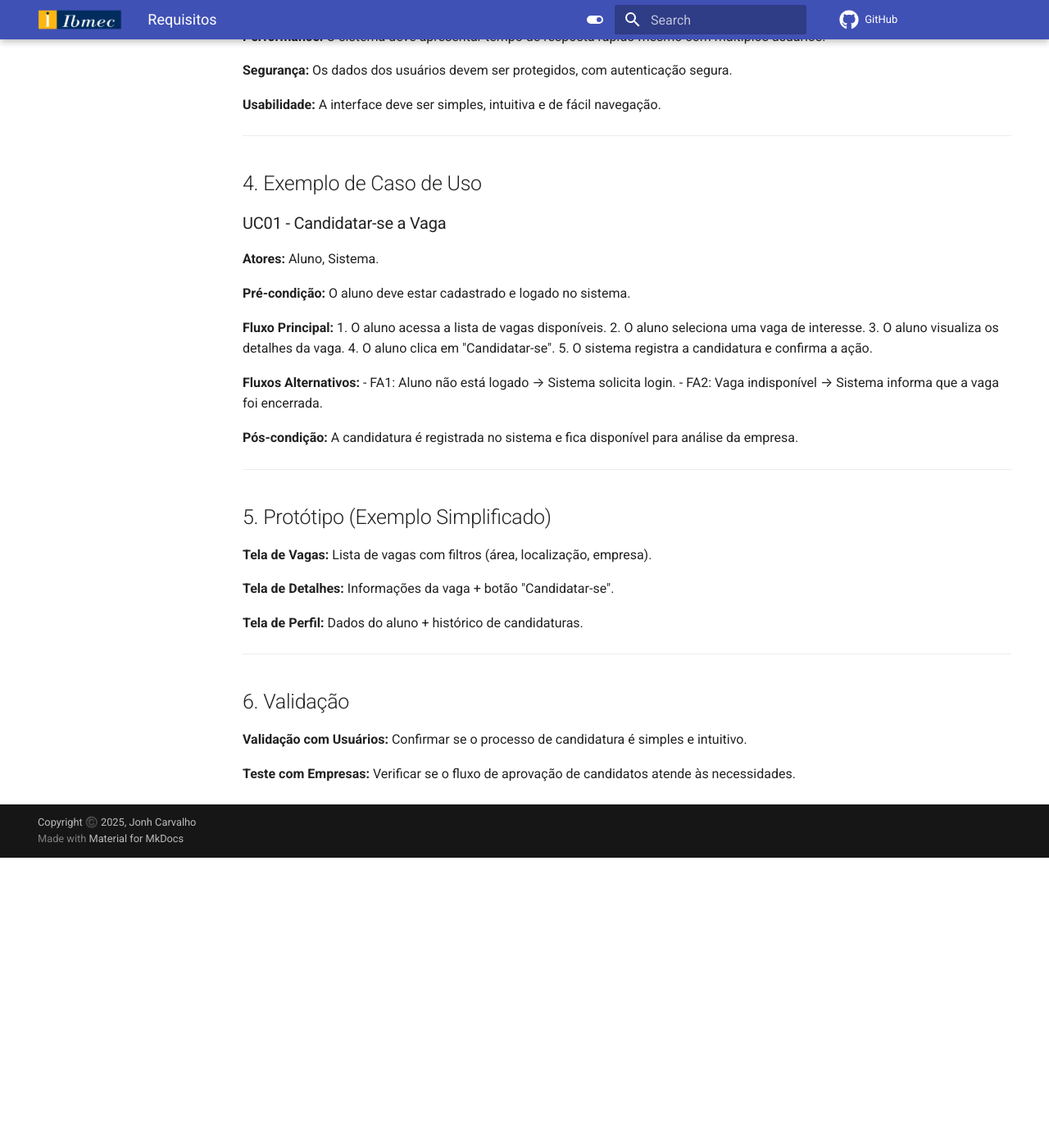
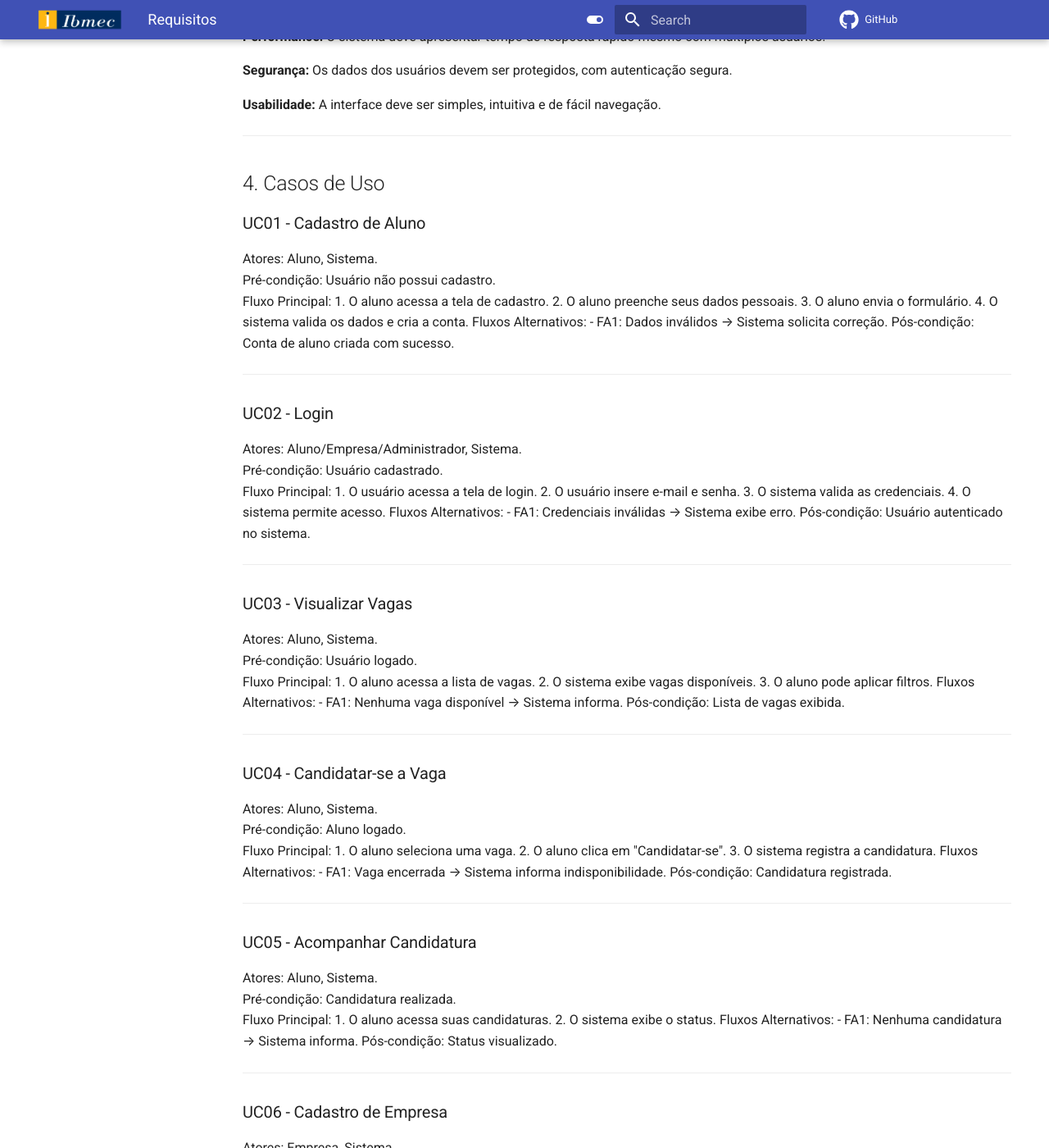
Before and after one commit to Projetos-de-Extensao/PBE_26.1_8001_IV, an MkDocs documentation site: the page built from docs/Elaboracao/requisitos.md, in a window 1280 px wide and 1400 px high, scrolled down 1289 px. Shown: the whole window at 82% size. Built offline with MkDocs 1.6.1 and Material for MkDocs 9.7.7, drawn with Linux system fonts in a browser that asks for light colours; comment, search, counter and statistics services are not loaded; before the commit the page ends 2335 px from its top, so only the background shows below that; some of the changed text lies outside the part shown.

Commit message:
adicionando mais casos de uso

```diff
--- a/docs/Elaboracao/requisitos.md
+++ b/docs/Elaboracao/requisitos.md
@@ -42,26 +42,137 @@ Sistema: Sistema de Gestão de Estágios
 
 ---
 
-## 4. Exemplo de Caso de Uso
+## 4. Casos de Uso
 
-### UC01 - Candidatar-se a Vaga
+### UC01 - Cadastro de Aluno
+Atores: Aluno, Sistema.
+Pré-condição: Usuário não possui cadastro.
+Fluxo Principal:
+1. O aluno acessa a tela de cadastro.
+2. O aluno preenche seus dados pessoais.
+3. O aluno envia o formulário.
+4. O sistema valida os dados e cria a conta.
+Fluxos Alternativos:
+- FA1: Dados inválidos → Sistema solicita correção.
+Pós-condição: Conta de aluno criada com sucesso.
 
-**Atores:** Aluno, Sistema.
+---
 
-**Pré-condição:** O aluno deve estar cadastrado e logado no sistema.
+### UC02 - Login
+Atores: Aluno/Empresa/Administrador, Sistema.
+Pré-condição: Usuário cadastrado.
+Fluxo Principal:
+1. O usuário acessa a tela de login.
+2. O usuário insere e-mail e senha.
+3. O sistema valida as credenciais.
+4. O sistema permite acesso.
+Fluxos Alternativos:
+- FA1: Credenciais inválidas → Sistema exibe erro.
+Pós-condição: Usuário autenticado no sistema.
 
-**Fluxo Principal:**
-1. O aluno acessa a lista de vagas disponíveis.
-2. O aluno seleciona uma vaga de interesse.
-3. O aluno visualiza os detalhes da vaga.
-4. O aluno clica em "Candidatar-se".
-5. O sistema registra a candidatura e confirma a ação.
+---
 
-**Fluxos Alternativos:**
-- FA1: Aluno não está logado → Sistema solicita login.
-- FA2: Vaga indisponível → Sistema informa que a vaga foi encerrada.
+### UC03 - Visualizar Vagas
+Atores: Aluno, Sistema.
+Pré-condição: Usuário logado.
+Fluxo Principal:
+1. O aluno acessa a lista de vagas.
+2. O sistema exibe vagas disponíveis.
+3. O aluno pode aplicar filtros.
+Fluxos Alternativos:
+- FA1: Nenhuma vaga disponível → Sistema informa.
+Pós-condição: Lista de vagas exibida.
 
-**Pós-condição:** A candidatura é registrada no sistema e fica disponível para análise da empresa.
+---
+
+### UC04 - Candidatar-se a Vaga
+Atores: Aluno, Sistema.
+Pré-condição: Aluno logado.
+Fluxo Principal:
+1. O aluno seleciona uma vaga.
+2. O aluno clica em "Candidatar-se".
+3. O sistema registra a candidatura.
+Fluxos Alternativos:
+- FA1: Vaga encerrada → Sistema informa indisponibilidade.
+Pós-condição: Candidatura registrada.
+
+---
+
+### UC05 - Acompanhar Candidatura
+Atores: Aluno, Sistema.
+Pré-condição: Candidatura realizada.
+Fluxo Principal:
+1. O aluno acessa suas candidaturas.
+2. O sistema exibe o status.
+Fluxos Alternativos:
+- FA1: Nenhuma candidatura → Sistema informa.
+Pós-condição: Status visualizado.
+
+---
+
+### UC06 - Cadastro de Empresa
+Atores: Empresa, Sistema.
+Pré-condição: Empresa não cadastrada.
+Fluxo Principal:
+1. A empresa acessa cadastro.
+2. Preenche dados institucionais.
+3. Envia formulário.
+4. Sistema valida e cria conta.
+Fluxos Alternativos:
+- FA1: Dados inválidos → Sistema solicita correção.
+Pós-condição: Conta de empresa criada.
+
+---
+
+### UC07 - Cadastro de Vaga
+Atores: Empresa, Sistema.
+Pré-condição: Empresa logada.
+Fluxo Principal:
+1. Empresa acessa área de vagas.
+2. Preenche informações da vaga.
+3. Envia cadastro.
+4. Sistema registra vaga.
+Fluxos Alternativos:
+- FA1: Dados incompletos → Sistema solicita correção.
+Pós-condição: Vaga cadastrada.
+
+---
+
+### UC08 - Visualizar Candidatos
+Atores: Empresa, Sistema.
+Pré-condição: Vaga cadastrada.
+Fluxo Principal:
+1. Empresa acessa candidatos da vaga.
+2. Sistema lista candidatos.
+Fluxos Alternativos:
+- FA1: Nenhum candidato → Sistema informa.
+Pós-condição: Lista de candidatos exibida.
+
+---
+
+### UC09 - Aprovar/Rejeitar Candidato
+Atores: Empresa, Sistema.
+Pré-condição: Existem candidatos.
+Fluxo Principal:
+1. Empresa seleciona candidato.
+2. Escolhe aprovar ou rejeitar.
+3. Sistema atualiza status.
+Fluxos Alternativos:
+- FA1: Erro no sistema → Operação cancelada.
+Pós-condição: Status atualizado.
+
+---
+
+### UC10 - Gerenciar Usuários
+Atores: Administrador, Sistema.
+Pré-condição: Admin logado.
+Fluxo Principal:
+1. Administrador acessa painel.
+2. Visualiza usuários.
+3. Edita ou remove usuários.
+Fluxos Alternativos:
+- FA1: Usuário não encontrado → Sistema informa.
+Pós-condição: Usuários atualizados.
 
 ---
 
```
